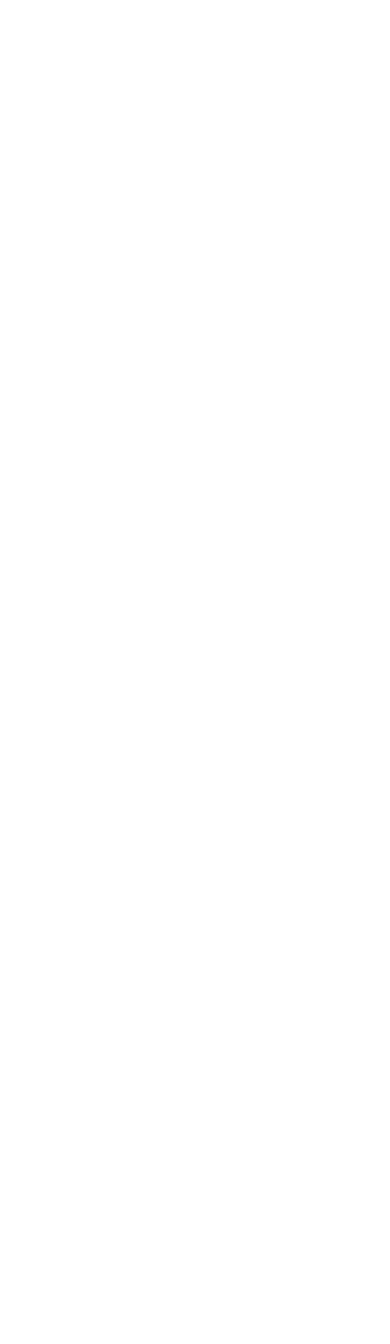
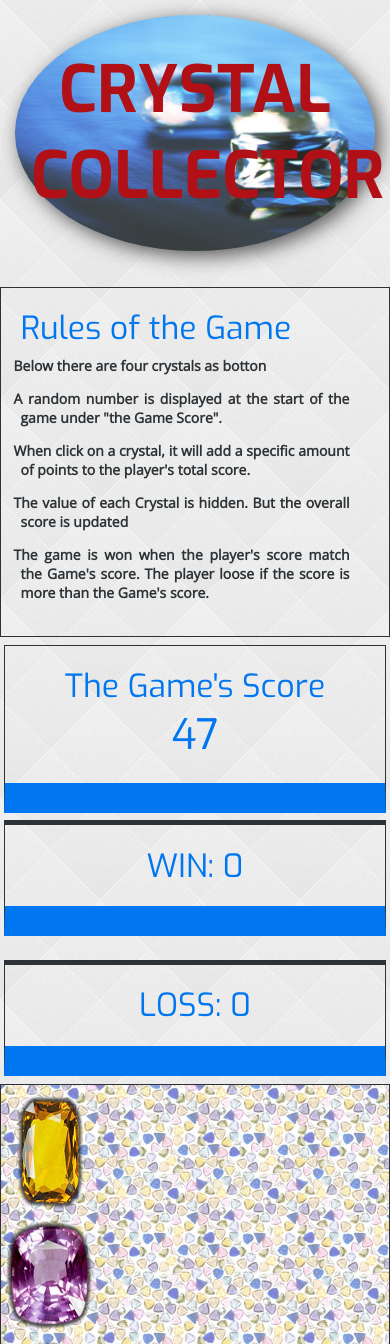
Before and after one commit to Sean-akh/CrystalsCollector, a plain HTML site: page index.html in a window 390 px wide. Shown: the top 1344 px of the page. Before the commit the page ends 844 px from the top, so only its background shows below. Drawn offline with nearby package versions, Linux system fonts and the light colour scheme.

Commit message:
updated css, modified some dives via css, cleaned up the game.js

```diff
--- a/assets/css/style.css
+++ b/assets/css/style.css
@@ -44,14 +44,21 @@ h1{
 h2 {
     font-family: Exo;
     font-size: 42PX;
-    font-weight: 600;
+    font-weight: 400;
     color: #0077f0;
 }
 
 h3 {
     font-family: Exo;
     font-size: 32PX;
-    font-weight: 600;
+    font-weight: 400;
+    color: #0077f0;
+}
+
+h4 {
+    font-family: Exo;
+    font-size: 20PX;
+    font-weight: 400;
     color: #0077f0;
 }
 
@@ -73,13 +80,7 @@ h3 {
   text-shadow: white;
 }
 
-/* Game's random number to match */
-#GameScoreBoard {
-    font-size: 16px;
-    padding: 5%;
-    border: 1px solid #2c3235;
-    margin: 1%;
-}
+
 /*** Present the rules of the game ***/
 #gameRule {
     font-size: 16px;
@@ -121,12 +122,58 @@ h3 {
 /*diamonds with the random number*/
 .crystalSection {
     padding: 1% 0 1% 0;
-    border: 1px solid #2c3235;
+    background-image: url(../images/BG-Banner5.jpg);
+    border-top: 1px solid #2c3235;
+    border-right: 1px solid #2c3235;
+    border-left: 1px solid #2c3235;
+    border-bottom: 30px solid #b11116;
     margin: 1% 0 1% 0;
 }
+
 .DiamondRandom{
     margin-left: auto;
     margin-right: auto;
     width: 100px;
     height: auto;
 }
+
+/* Game's random number to match */
+#GameScoreBoard {
+    font-size: 16px;
+    padding: 5%;
+    border-top: 1px solid #2c3235;
+    border-right: 1px solid #2c3235;
+    border-left: 1px solid #2c3235;
+    border-bottom: 30px solid #0077f0;
+    margin: 1%;
+}
+
+#WinRow {
+    font-size: 16px;
+    padding: 5%;
+    border-top: 5px solid #2c3235;
+    border-right: 1px solid #2c3235;
+    border-left: 1px solid #2c3235;
+    border-bottom: 30px solid #0077f0;
+    margin: 1% 1% 3% 1%;
+}
+
+#LossRow{
+    font-size: 16px;
+    padding: 5%;
+    border-top: 5px solid #2c3235;
+    border-right: 1px solid #2c3235;
+    border-left: 1px solid #2c3235;
+    border-bottom: 30px solid #0077f0;
+    margin: 3% 1% 1% 1%;
+}
+
+#scoreBoard{
+    padding: 5%;
+    border-top: 5px solid #2c3235;
+    border-right: 1px solid #2c3235;
+    border-left: 1px solid #2c3235;
+    border-bottom: 30px solid #0077f0;
+    margin: 1% 1% 3% 1%;
+
+}
--- a/assets/javasccript/game.js
+++ b/assets/javasccript/game.js
@@ -0,0 +1,135 @@
+$(document).ready(function(){
+    //declaring the variables and setting the
+var gameScore,                      // It is the number that player has to match
+    randomGame,             // random numbers Game assign to the Game score
+    randomDiamonds,         // it is the array that is holding the d1 through d4 values;
+    dia1, dia2, dia3, dia4;
+    var loseScore = 0;              // defines the lossing score of the all games
+    var winScore = 0;              // defines the winning score of the all games
+    var num = 0;
+    var playerScore = 0;    //set the player's score to zero
+    var diamondArray = [];
+
+/************************************* functions **********************************************************/
+
+    //Generate Random number between 19 - 120 for var randomGame and post it in #GameScoreBoard
+    function getRandomGame(){
+
+        var randomGame = Math.floor((Math.random() * (120 - 19)) +19);
+        return randomGame;
+    }
+
+    //Generate Randow number between 1 - 12 for each of four diamond #ScoreBoard
+    //add and show the total score on #ScoreBoard when player click on any of four diamonds
+    // remove the selected number from the list to avoid two diamonds having same value
+    function getDiamondArray(){
+
+        var diamondArray = [];
+
+        //create an array to remove the random number from the list
+        var numRangeArray = [1, 2, 3, 4, 5, 6, 7, 8, 9, 10, 11, 12];
+
+        for (var i = 0; i < 4; i++) {
+
+            //generate the random number, reset numRangeArray all minus generated random number
+            var num = Math.floor((Math.random() * numRangeArray.length));
+
+            //remove the random number from numRangeArray
+            var numMinusSelected  = numRangeArray.splice(num, 1);
+            var numSelected = numMinusSelected[0];
+
+            ////////////////////console Log num, numMinusSelected ////////////
+                console.log('Random Number selected is ' + num);
+                console.log('Num Range Array after random selection ' + numMinusSelected);
+                console.log('Selected Random ' + numSelected);
+                console.log('Num Range Array in ' + i + ' round. and the new array is '+ numRangeArray);
+            ///////////////////////////////////////////////////////////////////////////////////////////
+
+            // add the random number to diamondArray.
+            diamondArray.push(numSelected);
+        }
+
+        return diamondArray;
+    }
+///////////////////////////////////////////////////////////////
+
+    randomGame = getRandomGame();
+    diamondArray = getDiamondArray();
+
+    $('#LossRow').html('<h3>LOSS:&nbsp;0</h3>');
+    $('#WinRow').html('<h3>WIN:&nbsp;0</h3>');
+
+    //Player's Score at the start
+    $('#scoreBoard').append('<br><br><h3>Your Score</h3> <h2>' + playerScore + '</h2><br><br>');
+
+    $('#GameScoreBoard').append('<h3>The Game\'s Score </h3><h2>' + randomGame + '</h2>');
+
+
+    //create a variable for each item in the array
+
+
+   //Assign the array's value to diamond bottons
+    $('#diamond1').attr('value', diamondArray[0]);
+    $('#diamond2').attr('value', diamondArray[1]);
+    $('#diamond3').attr('value', diamondArray[2]);
+    $('#diamond4').attr('value', diamondArray[3]);
+
+
+
+    //Do the math on click ////////////////////////////////////////////////////////////////////
+        ////////////////////console Log /////////////////////
+        console.log('Player\'s Initial Score ' + playerScore);
+        console.log('Game\'s Random Number ' + randomGame);
+        /////////////////////////////////////////////////////
+
+        $('.DiamondRandom').on ('click', function() {
+            playerScore = Number(playerScore) + Number($(this).val());
+
+            ////////////////////console Log /////////////////////
+            console.log('the new player\'s score is: ' + playerScore);
+            console.log('the Game\'s score is: ' + randomGame);
+
+            /////////////////////////////////////////////////////
+
+            if (playerScore < randomGame){
+
+            }
+            else if(playerScore == randomGame){
+
+
+               winScore++;
+
+               $('#WinRow').html('<h3>WIN:&nbsp;' + winScore +'</h3>');
+
+                    // Reset the initial values
+                    playerScore = 0;
+                    randomGame = getRandomGame();
+                    diamondArray = getDiamondArray();
+                    $('#GameScoreBoard').html('<h3>The Game\'s Score </h3><h2>' + randomGame + '</h2>');
+
+            }
+            else {
+
+
+                loseScore++;
+``
+                $('#LossRow').html('<h3>LOSS:&nbsp;' + loseScore +'</h3>');
+
+                // Reset the initial values
+                playerScore = 0;
+                randomGame = getRandomGame();
+                diamondArray = getDiamondArray();
+                $('#GameScoreBoard').html('<h3>The Game\'s Score </h3><h2>' + randomGame + '</h2>');
+
+            }
+
+            ///////////////////////////////////////////////////////////////////////////////////////////////////
+            $('#scoreBoard').html('<br><br><h3>The Player\'s score is:</h3> <h2>'+playerScore+'</h2><br><br>');
+        });
+
+
+
+
+
+
+});
--- a/index.html
+++ b/index.html
@@ -0,0 +1,104 @@
+<!DOCTYPE html>
+<html>
+<head>
+    <!Doctype <!DOCTYPE html>
+<html>
+<head>
+    <meta charset="utf-8" />
+    <meta http-equiv="X-UA-Compatible" content="IE=edge">
+    <title>Crystal Collector</title>
+    <meta name="viewport" content="width=device-width, initial-scale=1">
+    <!-- Google font import for Open Sans and Exo2-->
+    <link href="https://fonts.googleapis.com/css?family=Exo:300,400,500,700|Open+Sans+Condensed:300|Open+Sans:200,300,400|PT+Sans|Raleway" rel="stylesheet">
+
+    <!-- connect to jquery -->
+    <script src="https://code.jquery.com/jquery-3.2.1.slim.min.js" integrity="sha384-KJ3o2DKtIkvYIK3UENzmM7KCkRr/rE9/Qpg6aAZGJwFDMVNA/GpGFF93hXpG5KkN" crossorigin="anonymous"></script>
+
+    <!-- connect to Bootstrap CDN -->
+    <link rel="stylesheet" href="https://maxcdn.bootstrapcdn.com/bootstrap/4.0.0/css/bootstrap.min.css" integrity="sha384-Gn5384xqQ1aoWXA+058RXPxPg6fy4IWvTNh0E263XmFcJlSAwiGgFAW/dAiS6JXm" crossorigin="anonymous">
+
+    <!-- My Style sheet -->
+    <link rel="stylesheet" href="assets/css/style.css">
+
+</head>
+<body>
+  <div class="container">
+    <div class="jumbotron text-center"><h1>CRYSTAL COLLECTOR</h1></div>
+    <div class="row">
+        <!-- Rules of the game starts -->
+        <div id="gameRule" class="col-md-12 rules">
+                <h3>Rules of the Game</h3>
+                <ul>
+                    <li>Below there are four crystals as botton</li>
+                    <li>A random number is displayed at the start of the game under "the Game Score".</li>
+                    <li>When click on a crystal, it will add a specific amount of points to the player's total score.</li>
+                    <li>The value of each Crystal is hidden. But the overall score is updated</li>
+                    <li>The game is won when the player's score match the Game's score. The player loose if the score is more than the Game's score.</li>
+                </ul>
+        </div>
+        <!-- Rules of the Game ENDS -->
+        <!-- Let the Game Begins -->
+
+        <!-- Game Score Board Begins. The Game's Score  -->
+        <div class="col-md-7 text-center" id="GameScoreBoard">
+
+        </div>
+        <!-- Game Score Board begins -->
+
+        <!-- Win -Loss Account Begins -->
+        <div id="WinLossBoard" class="col-md-4">
+
+            <!-- Win -Loss ROW Begins -->
+            <div class="row">
+                <!-- Win -column Begins. Player win/Game Loss-->
+                <div class="col-md-12 text-center" id="WinRow">
+                     <!-- Win COL  -->
+                </div>
+                <!-- Win  -column  ENDs -->
+                <!-- Loss -column Begins. Game Win/Player Loss -->
+                <div class="col-md-12 text-center" id="LossRow">
+                    <!-- Loss COL -->
+                </div>
+                <!-- Loss -column END -->
+            </div>
+            <!-- Win -Loss ROW ENDS -->
+
+        </div>
+        <!-- Win -Loss Account ENDS -->
+
+        <!-- Crystall Section Begins -->
+        <div class="col-md-12  crystalSection">
+            <div class="row">
+                <div class="col-md-2" id="CrystalSideLeft">
+                        <!-- Extra column to bring the diamonds closer together -->
+                    </div>
+                <div class="col-md-2">
+                    <input type="image" src="assets/images/Diamond1.png" class="DiamondRandom" id="diamond1" value="">
+                </div>
+                <div class="col-md-2">
+                     <input type="image" src="assets/images/Diamond2.png" class="DiamondRandom" id="diamond2" value="">
+                </div>
+                <div class="col-md-2">
+                    <input type="image" src="assets/images/Diamond3.png" class="DiamondRandom" id="diamond3" value="">
+                </div>
+                <div class="col-md-2">
+                    <input type="image" src="assets/images/Diamond4.png" class="DiamondRandom" id="diamond4" value="">
+                </div>
+                <div class="col-md-2" id="CrystalSideRight">
+                        <!-- Extra column to bring the diamonds closer together -->
+                </div>
+            </div>
+        </div>
+        <!-- Crystall Section ENDS -->
+         <!-- Player Score Board Begins. Player's Score -->
+         <div class="col-md-12 text-center" id="scoreBoard">
+           <!--  Score Board...-->
+        </div>
+        <!--Player Score Board ENDS -->
+
+        <!-- Game ENDS -->
+    </div>
+  </div>
+  <script src="assets/javasccript/game.js"></script>
+</body>
+</html>
```
Also changed, not shown: assets/images/BG-Banner4.jpg (added), assets/images/BG-Banner5.jpg (added).
